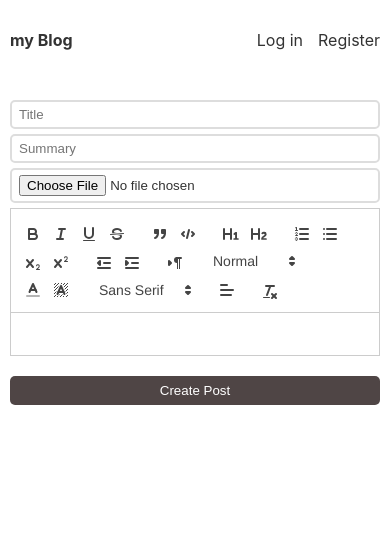
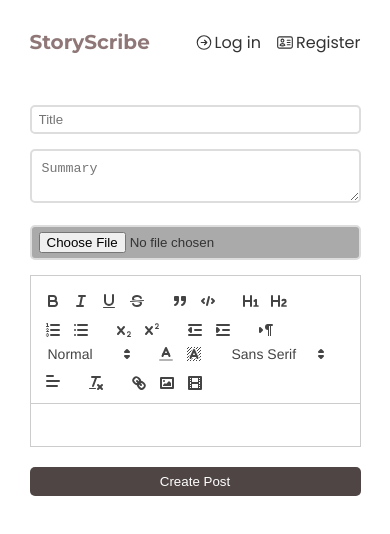
Before and after one commit to trigon27/my-blog, a React (Create React App) app in the folder client/: page /create in a window 390 px wide. Shown: the top 534 px of the page. Built offline with nearby package versions, Linux system fonts and the light colour scheme; no server answers.

Commit message:
add single page and make it responsive and add some icons

```diff
--- a/client/public/index.html
+++ b/client/public/index.html
@@ -12,6 +12,8 @@
     <link rel="apple-touch-icon" href="" />
 
     <link rel="manifest" href="" />
+    <link rel="stylesheet" href="https://fonts.googleapis.com/css2?family=Montserrat:wght@400;700&display=swap">
+
 
     <title>Blog</title>
   </head>
--- a/client/src/App.css
+++ b/client/src/App.css
@@ -1,13 +1,15 @@
+@import url('https://fonts.googleapis.com/css2?family=Poppins:ital,wght@0,100;0,200;0,300;0,400;0,500;0,600;0,700;0,800;0,900;1,100;1,200;1,300;1,400;1,500;1,600;1,700;1,800;1,900&display=swap');
 *{
   margin: 0px;
   padding: 0px;
   box-sizing: border-box;
 }
 body{
-  color:#333
+  color:#333;
+  font-family: 'Poppins', sans-serif;
 }
 main{
- max-width: 700px;
+ max-width: 90vw;
  padding: 10px;
  margin: 0 auto;
 
@@ -22,9 +24,15 @@ header{
   text-decoration: none;
   color: inherit;
 }
-.logo{
+.logo {
   font-weight: bold;
+  cursor: pointer;
+  font-family: 'Montserrat', sans-serif;
+  color: #8f7777;
+  font-size: 20px;
+
 }
+
 header nav{
   display: flex;
   gap: 15px;
@@ -35,9 +43,18 @@ img{
 }
 .cart{
   display: grid;
-  grid-template-columns: .9fr 1.2fr;
+  grid-template-columns: 1fr;
+  /* grid-template-columns: .9fr 1.2fr; */
   gap : 20px;
   margin-bottom: 30px;
+}
+
+@media  screen and (min-width:600px) {
+  .cart{
+    grid-template-columns: .9fr 1.2fr;
+  }
+
+
 }
 .cart .cart_text h2{
   margin: 0px;
@@ -46,6 +63,12 @@ img{
 .cart .cart_text .summury{
  margin-top: 10px;
  line-height: 1.5rem;
+ overflow: hidden;
+ display: -webkit-box;
+ -webkit-line-clamp: 4; /* Adjust the number of lines to display */
+ -webkit-box-orient: vertical;
+ text-overflow: ellipsis;
+
 }
 .cart .cart_text .details{
   margin: 6px 0px;
@@ -61,17 +84,28 @@ img{
  }
 form.login,form.register{
   max-width: 400px;
-  margin: 0 auto;
+  margin: 20vh auto;
 }
 
 input{
   display: block;
-  margin-bottom: 5px;
+  margin-bottom: 15px;
   width: 100%;
   padding: 5px 7px;
   border: 2px solid #ddd;
   border-radius: 5px;
 
+}
+textarea {
+  width: 100%;
+  padding: 10px;
+  margin-bottom: 15px;
+  border: 2px solid #ddd;
+  border-radius: 5px;
+  resize: vertical;
+}
+.create_file{
+  background-color:#aaa;
 }
 button{
   width: 100%;
@@ -82,7 +116,18 @@ button{
   border-radius: 5px;
   padding: 7PX 5PX;
   margin-top: 5px;
+  cursor: pointer;
 }
+svg{
+  width: 18px;
+
+}
+.logout-link,.create-link{
+  display:inline-flex;
+  gap: 2px;
+  text-align: center;
+}
+
 form.login h1, form.register h1{
  text-align: center;
  margin: 10px 0px;
@@ -90,3 +135,49 @@ form.login h1, form.register h1{
 .createPost .create-btn{
   margin-top:20px ;
 }
+
+div.Post-Page div.image{
+  /* display: flex; */
+  max-width: 60vw;
+  overflow: hidden;
+  margin-bottom: 15px;
+  margin: auto;
+
+}
+div.Post-Page div.image img{
+  object-fit: cover;
+  object-position: center center;
+  width: 100%;
+
+}
+div.Post-Page a{
+  color: #333;
+  text-decoration: underline;
+
+}
+div.Post-Page h1{
+  text-align: center;
+  margin :10px 0 5px;
+}
+div.Post-Page time{
+ text-align: center;
+ display: block;
+ font-size: .7rem;
+ color: #aaa;
+}
+div.Post-Page div.author{
+  text-align: center;
+  margin-bottom: 20px;
+  font-size: .7rem;
+  font-weight: bold;
+}
+div.Post-Page div.content p{
+ line-height: 1.7rem;
+}
+.noBlogs{
+  margin: auto;
+  text-align: center;
+  color: #333;
+  font-weight: 700;
+
+}
--- a/client/src/App.js
+++ b/client/src/App.js
@@ -6,6 +6,7 @@ import Login from './components/Login';
 import Register from './components/Register';
 import { UserContextProvider } from './components/UserContext';
 import CreatePost from './components/CreatePost';
+import PostPage from './components/PostPage';
 
 function App() {
   return (
@@ -21,6 +22,8 @@ function App() {
 
         <Route path={'/create'} element={ <CreatePost/>}/>
 
+        <Route path={'/post/:id'} element ={<PostPage/>}/>
+
 
       </Route>
     </Routes>
--- a/client/src/components/CreatePost.js
+++ b/client/src/components/CreatePost.js
@@ -22,6 +22,7 @@ import { useNavigate } from 'react-router';
         [{ 'align': [] }],
 
         ['clean'],                                       // remove formatting button
+        ['link', 'image', 'video'],
       ],
     };
 
@@ -39,20 +40,22 @@ const CreatePost = () => {
     const [summary, setSummary] =useState('');
     const [file, setFile] =useState('');
     const navigate = useNavigate();
-    // const [redirect, setRedirect] =useState(false);
-    // const navigate = useNavigate
+
+
 
 async function createNewPost(ev)
 {
+  ev.preventDefault();
+  if (!title || !summary || !content || !file) {
+    alert('Please fill in all fields');
+    return;
+  }
   const Data = new FormData();
   Data.set('title',title);
   Data.set('summary',summary);
   Data.set('content',content);
   Data.set('file',file[0]);
-
-
-
-   ev.preventDefault();
+  try{
    const response =await fetch('http://localhost:4000/post',{
     method:'POST',
     body:Data,
@@ -62,8 +65,13 @@ async function createNewPost(ev)
   if(response.ok)
   {
     navigate('/');
+  }else {
+    // Handle other response status codes or show appropriate error message
+    alert('Error creating post. Please try again.');
   }
-
+}catch(error){
+  alert('An error occurred. Please try again.');
+}
 
 }
 
@@ -75,14 +83,16 @@ async function createNewPost(ev)
          value={title}
          onChange={ev=>setTitle(ev.target.value)}
           />
-        <input type="summary"
+        <textarea
         placeholder='Summary'
         value={summary}
         onChange={ev=>setSummary(ev.target.value)}
         />
         <input type="file"
+        className='create_file'
         onChange={ev=>setFile(ev.target.files)}
         />
+
         <ReactQuill
         value={content}
         modules={modules}
--- a/client/src/components/Hearder.js
+++ b/client/src/components/Hearder.js
@@ -1,8 +1,9 @@
 import React, { useContext, useEffect } from 'react'
-import { Link } from 'react-router-dom'
+import { Link, useNavigate } from 'react-router-dom'
 import { UserContext } from './UserContext'
 
 const Header = () => {
+  const navigate =useNavigate();
  const {setUserInfo,UserInfo}=useContext(UserContext)
   useEffect(()=>{
    fetch('http://localhost:4000/profile',{
@@ -23,23 +24,45 @@ const Header = () => {
 
     });
     setUserInfo(null)
+    navigate('/login')
+
 
   }
   const userName=UserInfo?.userName;
+
+  //Icons
+  const logoutIcon=  <svg xmlns="http://www.w3.org/2000/svg" fill="none" viewBox="0 0 24 24" stroke-width="1.5" stroke="currentColor" class="w-6 h-6">
+  <path stroke-linecap="round" stroke-linejoin="round" d="M15.75 9V5.25A2.25 2.25 0 0013.5 3h-6a2.25 2.25 0 00-2.25 2.25v13.5A2.25 2.25 0 007.5 21h6a2.25 2.25 0 002.25-2.25V15m3 0l3-3m0 0l-3-3m3 3H9" />
+</svg>
+
+  const createIcon=<svg xmlns="http://www.w3.org/2000/svg" fill="none" viewBox="0 0 24 24" stroke-width="1.5" stroke="currentColor" class="w-6 h-6">
+  <path stroke-linecap="round" stroke-linejoin="round" d="M12 9v6m3-3H9m12 0a9 9 0 11-18 0 9 9 0 0118 0z" />
+  </svg>
+
+  const loginIcon=<svg xmlns="http://www.w3.org/2000/svg" fill="none" viewBox="0 0 24 24" stroke-width="1.5" stroke="currentColor" class="w-6 h-6">
+  <path stroke-linecap="round" stroke-linejoin="round" d="M12.75 15l3-3m0 0l-3-3m3 3h-7.5M21 12a9 9 0 11-18 0 9 9 0 0118 0z" />
+</svg>
+
+  const registerIcon=<svg xmlns="http://www.w3.org/2000/svg" fill="none" viewBox="0 0 24 24" stroke-width="1.5" stroke="currentColor" class="w-6 h-6">
+  <path stroke-linecap="round" stroke-linejoin="round" d="M15 9h3.75M15 12h3.75M15 15h3.75M4.5 19.5h15a2.25 2.25 0 002.25-2.25V6.75A2.25 2.25 0 0019.5 4.5h-15a2.25 2.25 0 00-2.25 2.25v10.5A2.25 2.25 0 004.5 19.5zm6-10.125a1.875 1.875 0 11-3.75 0 1.875 1.875 0 013.75 0zm1.294 6.336a6.721 6.721 0 01-3.17.789 6.721 6.721 0 01-3.168-.789 3.376 3.376 0 016.338 0z" />
+</svg>
+
+
+
   return (
     <header>
-    <Link to='/' className="logo">my Blog</Link>
+    <Link to='/' className="logo">StoryScribe</Link>
     <nav>
       {userName&& (
         <>
-        <Link to='/create'>Create Post</Link>
-        <a href=" "onClick={logout}>Log Out</a>
+        <Link to='/create' className='create-link'>{createIcon}Create Post</Link>
+        <a href=" "onClick={logout} className="logout-link">{logoutIcon}Log Out</a>
         </>
       )}
       {!userName && (
         <>
-          <Link to="/login">Log in </Link>
-      <Link to="/register">Register</Link>
+          <Link to="/login" className='create-link'>{loginIcon}Log in </Link>
+      <Link to="/register" className='create-link'>{registerIcon}Register</Link>
         </>
       )}
     </nav>
--- a/client/src/components/IndexPages.js
+++ b/client/src/components/IndexPages.js
@@ -13,9 +13,11 @@ const IndexPages = () => {
   },[])
   return (
     <div>
-     {posts.length>0 && posts.map(post=>(
-      <Posts {...post}/>
-     ))}
+      {posts.length > 0 ? (
+        posts.map(post => <Posts key={post._id} {...post} />)
+      ) : (
+        <h4 className='noBlogs'>No Blogs to show</h4>
+      )}
     </div>
   )
 }
--- a/client/src/components/Login.js
+++ b/client/src/components/Login.js
@@ -31,7 +31,7 @@ const Login = () => {
   }
 
   return (
-    <div>
+    <div className='loginContainer'>
       <form className="login" onSubmit={login}>
         <h1>Log in</h1>
         <input
--- /dev/null
+++ b/client/src/components/PostPage.js
@@ -0,0 +1,32 @@
+import { formatISO9075 } from 'date-fns';
+import React, { useEffect, useState } from 'react'
+import { useParams } from 'react-router'
+
+const PostPage = () => {
+    const [postInfo,setPostInfo]=useState(null)
+    const {id}= useParams();
+    useEffect(()=>{
+
+        fetch(`http://localhost:4000/post/${id}`)
+        .then(response=>{
+            response.json().then(postInfo=>{
+                    setPostInfo(postInfo)
+            });
+        })
+    },[])
+    if(!postInfo) return "";
+  return (
+    <div className='Post-Page'>
+            <h1>{postInfo.title}</h1>
+            <time>{formatISO9075(new Date(postInfo.createdAt))}</time>
+            <div className='author'>by {postInfo.author.userName}</div>
+        <div className="image">
+      <img src={`http://localhost:4000/${postInfo.cover}`} alt="" />
+        </div>
+            <div className ="content" dangerouslySetInnerHTML={{__html:postInfo.content}}/>
+
+    </div>
+  )
+}
+
+export default PostPage
--- a/client/src/components/Posts.js
+++ b/client/src/components/Posts.js
@@ -1,17 +1,22 @@
 import React from 'react'
 import { formatISO9075 } from 'date-fns';
+import {Link} from 'react-router-dom'
 
-const Posts = ({title,content,summary,createdAt,cover,author}) => {
+const Posts = ({title,content,summary,createdAt,cover,author,_id}) => {
   return (
     <div className="cart">
       <div className="cart_img">
+        <Link to={`/post/${_id}`}>
       <img src={'http://localhost:4000/' + cover} alt="image " />
+        </Link>
       </div>
 
       <div className="cart_text">
+        <Link to={`/post/${_id}`}>
       <h2>{title}</h2>
+        </Link>
       <p className="details">
-      <a href="" className="authur">{author.userName}</a>
+      <p href="" className="authur">{author.userName}</p>
       <time>{formatISO9075(new Date(createdAt))}</time>
       </p>
       <p className="summury">{summary}</p>
```
Also changed, not shown: 5 other files (tests, documents, lock files or other folders).
